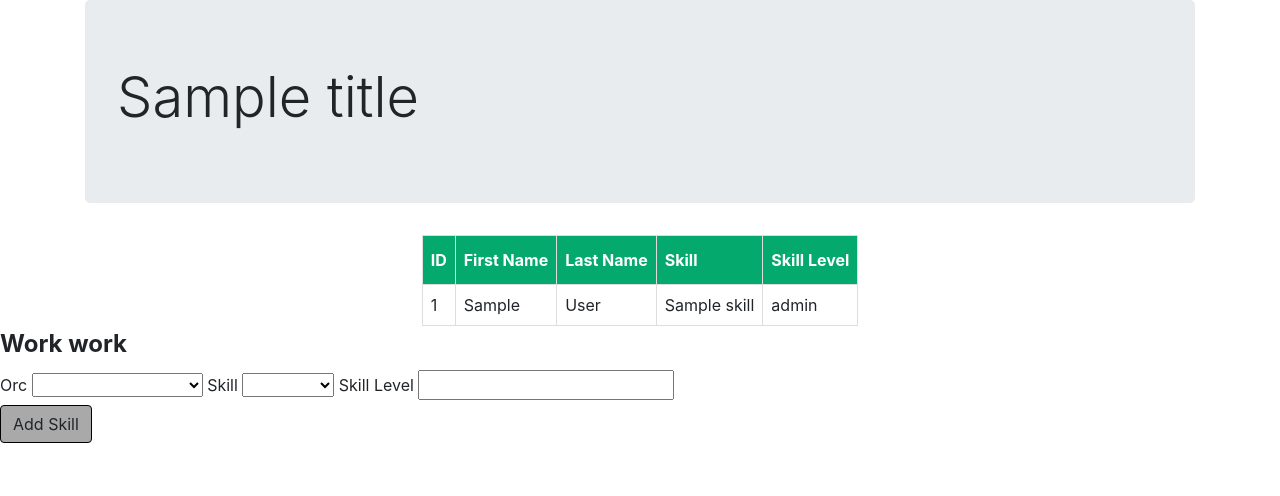
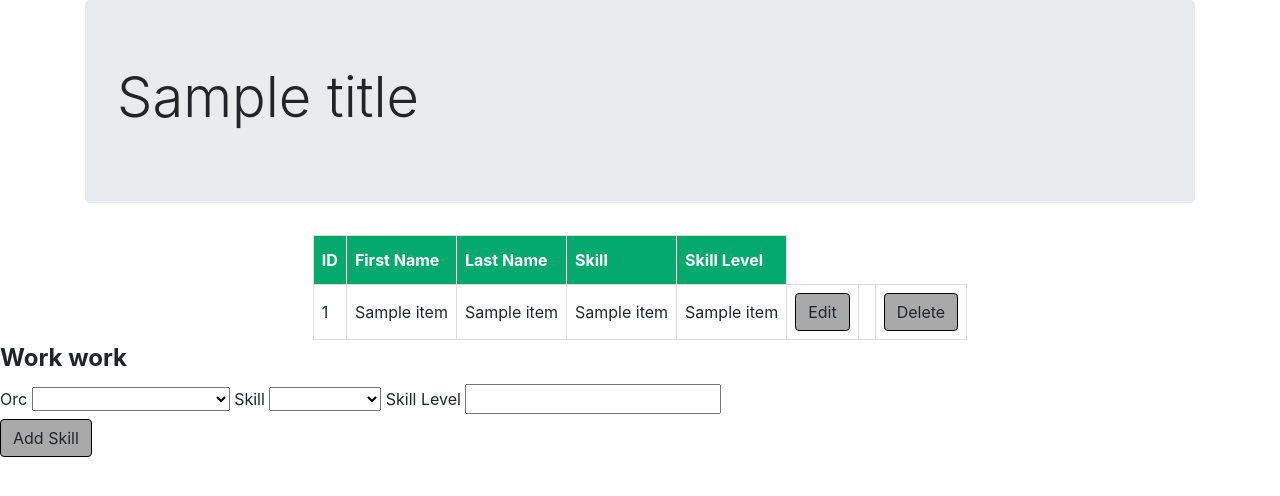
Before and after one commit to Team-Cthulu/cthulu, a Flask app: template templates/orcHasSkills.j2 in a window 1280 px wide. Shown: the part 56-552 px from the top of the page. Run offline with Flask 2, Linux system fonts and the light colour scheme; the template is opened without the code that fills it: most values are stand-ins (such as "Sample title", 1, 10 or a date in 2020); some libraries are stand-ins or nearby versions.

Commit message:
Can add, edit, and delete orc skills

```diff
--- a/app.py
+++ b/app.py
@@ -122,9 +122,93 @@ def view_jobs():
 def view_orc_items():
     return render_template("orcHasItems.j2", title="Orc Has Items", orc_items=orc_items_info)
 
-@app.route('/orc_has_skills')
+@app.route('/orc_has_skills', methods=["POST","GET"])
 def view_orc_skills():
-    return render_template("orcHasSkills.j2", title="Orc Has Skills", orc_skills=orc_skills_info)
+    cursor = mysql.connection.cursor()
+    if request.method == "GET":
+        query = "SELECT orc_id, first_name, last_name FROM Orcs;"
+        cursor.execute(query)
+        orcs_info = cursor.fetchall()
+        query = "SELECT skill_id, skill_name FROM Skills;"
+        cursor.execute(query)
+        skills_info = cursor.fetchall()
+        query = "SELECT Orc_has_Skills.orc_skill_id, Orcs.first_name, Orcs.last_name, \
+                Skills.skill_name, Orc_has_Skills.skill_level FROM Orc_has_Skills \
+                LEFT JOIN Orcs on Orc_has_Skills.orc_id = Orcs.orc_id \
+                LEFT JOIN Skills on Orc_has_Skills.skill_id = Skills.skill_id;"
+        cursor.execute(query)
+        orc_skills_info = cursor.fetchall()
+        print(orc_skills_info)
+        return render_template("orcHasSkills.j2", title="Orc Has Skills", orc_skills=orc_skills_info, orcs=orcs_info, skills=skills_info)
+
+    elif request.method == "POST":
+        orc_id = request.form['orc_id']
+        skill_id = request.form['skill_id']
+        level = request.form['skill_level']
+        insert_query = query = 'INSERT INTO Orc_has_Skills (orc_id, skill_id, skill_level) \
+            VALUES (%s, %s, %s)'
+        data = (orc_id, skill_id, level)
+        cursor.execute(insert_query, data)
+        mysql.connection.commit()
+
+        #Update HTML
+        query = "SELECT orc_id, first_name, last_name FROM Orcs;"
+        cursor.execute(query)
+        orcs_info = cursor.fetchall()
+        query = "SELECT skill_id, skill_name FROM Skills;"
+        cursor.execute(query)
+        skills_info = cursor.fetchall()
+        query = "SELECT Orc_has_Skills.orc_skill_id, Orcs.first_name, Orcs.last_name, \
+                Skills.skill_name, Orc_has_Skills.skill_level FROM Orc_has_Skills \
+                LEFT JOIN Orcs on Orc_has_Skills.orc_id = Orcs.orc_id \
+                LEFT JOIN Skills on Orc_has_Skills.skill_id = Skills.skill_id;"
+        cursor.execute(query)
+        orc_skills_info = cursor.fetchall()
+        print(orc_skills_info)
+        return render_template("orcHasSkills.j2", title="Orc Has Skills", orc_skills=orc_skills_info, orcs=orcs_info, skills=skills_info)
+
+@app.route('/delete_orc_skill/<int:orc_skill_id>')
+def delete_orc_skill(orc_skill_id):
+    query = "DELETE FROM Orc_has_Skills WHERE orc_skill_id = %s;"
+    cursor = mysql.connection.cursor()
+    cursor.execute(query, (orc_skill_id, ))
+    mysql.connection.commit()
+
+    return redirect("/orc_has_skills")
+
+@app.route('/edit_orc_skill/<int:orc_skill_id>', methods=["POST","GET"])
+def edit_orc_skills(orc_skill_id):
+    if request.method == "GET":
+        query = "SELECT * FROM Orc_has_Skills where orc_skill_id = %s" % (orc_skill_id)
+        cursor = mysql.connection.cursor()
+        cursor.execute(query)
+        orc_skill_info = cursor.fetchall()
+        query = "SELECT orc_id, first_name, last_name FROM Orcs;"
+        cursor.execute(query)
+        orc_info = cursor.fetchall()
+        query = "SELECT skill_id, skill_name FROM Skills;"
+        cursor.execute(query)
+        skill_info = cursor.fetchall()
+        print(orc_skill_info)
+        return render_template("editOrcSkills.j2", title="Edit Orc Skills", orcs=orc_info, data=orc_skill_info, skills=skill_info)
+
+    elif request.method == "POST":
+        if request.form.get("Edit_Orc_Skill"):
+            osi = request.form["orc_skill_id"]
+            oi = request.form["orc_id"]
+            si = request.form["skill_id"]
+            sl = request.form["skill_level"]
+            query = "UPDATE Orc_has_Skills SET \
+                orc_id = %s, \
+                skill_id = %s, \
+                skill_level = %s \
+                WHERE Orc_has_Skills.orc_skill_id = %s;"
+            data = (oi, si, sl, osi)
+            cursor = mysql.connection.cursor()
+            cursor.execute(query, data)
+            mysql.connection.commit()
+
+        return redirect("/orc_has_skills")
 
 ##################### Orcs ############################
 # Insert
@@ -238,7 +322,7 @@ def delete_orc(orc_id):
 @app.route("/edit_orc/<int:orc_id>", methods=["POST", "GET"])
 def edit_orc(orc_id):
     if request.method == "GET":
-        query = "SELECT * FROm Orcs where orc_id = %s" % (orc_id)
+        query = "SELECT * FROM Orcs where orc_id = %s" % (orc_id)
         cursor = mysql.connection.cursor()
         cursor.execute(query)
         data = cursor.fetchall()
@@ -488,148 +572,6 @@ def delete_item(item_id):
 
 # Listener
 
-people_from_app_py = [
-{
-    "name": "Thomas",
-    "age": 33,
-    "location": "New Mexico",
-    "favorite_color": "Blue"
-},
-{
-    "name": "Gregory",
-    "age": 41,
-    "location": "Texas",
-    "favorite_color": "Red"
-},
-{
-    "name": "Vincent",
-    "age": 27,
-    "location": "Ohio",
-    "favorite_color": "Green"
-},
-{
-    "name": "Alexander",
-    "age": 29,
-    "location": "Florida",
-    "favorite_color": "Orange"
-}
-]
-
-skill_info = [
-    {
-        "skill_id": 1,
-        "skill_name": "fighting"
-    },
-    {
-        "skill_id": 2,
-        "skill_name": "fletching"
-    },
-    {
-        "skill_id": 3,
-        "skill_name": "cooking"
-    },
-]
-
-job_info = [
-    {
-        "job_id": 1,
-        "title": "Cook",
-        "num_rations": 15,
-        "combat_role": 0
-    },
-    {
-        "job_id": 2,
-        "title": "Peon",
-        "num_rations": 10,
-        "combat_role": 0
-    },
-    {
-        "job_id": 3,
-        "title": "Warlord",
-        "num_rations": 3524,
-        "combat_role": 1
-    },
-]
-
-vehicle_info = [
-    {
-        "vehicle_id": 1,
-        "vehicle_type": "Elephant",
-        "num_spikes": 14,
-        "color": "Gray",
-        "manufacture_year": 1511
-    },
-    {
-        "vehicle_id": 2,
-        "vehicle_type": "Horse",
-        "num_spikes": 3,
-        "color": "White",
-        "manufacture_year": 1213
-    },
-    {
-        "vehicle_id": 3,
-        "vehicle_type": "Tank",
-        "num_spikes": 10,
-        "color": "Black",
-        "manufacture_year": 3211
-    },
-]
-
-
-orc_items_info = [
-    {
-        "orc_item_id": 1,
-        "first_name": "Orgrim",
-        "last_name": "Doomhammer",
-        "item": "Warhammer",
-        "item_quantity": 1
-    },
-    {
-        "orc_item_id": 2,
-        "first_name": "Little",
-        "last_name": "Peon",
-        "item": "Lute",
-        "item_quantity": 3
-    },
-    {
-        "orc_item_id": 3,
-        "first_name": "Mother",
-        "last_name": "Theresa",
-        "item": "Fork",
-        "item_quantity": 100
-    },
-]
-
-orc_skills_info = [
-    {
-        "orc_skill_id": 1,
-        "first_name": "Orgrim",
-        "last_name": "Doomhammer",
-        "skill": "Fighting",
-        "skill_level": 60
-    },
-    {
-        "orc_skill_id": 2,
-        "first_name": "Orgrim",
-        "last_name": "Doomhammer",
-        "skill": "Cooking",
-        "skill_level": 2
-    },
-    {
-        "orc_skill_id": 3,
-        "first_name": "Mother",
-        "last_name": "Theresa",
-        "skill": "Cooking",
-        "skill_level": 40
-    },
-    {
-        "orc_skill_id": 4,
-        "first_name": "Little",
-        "last_name": "Peon",
-        "skill": "Fighting",
-        "skill_level": 1
-    },
-]
 if __name__ == "__main__":
     port = int(os.environ.get('PORT', 61107))
     app.run(debug=True)
--- a/templates/orcHasSkills.j2
+++ b/templates/orcHasSkills.j2
@@ -13,11 +13,13 @@
     <tbody>
     {% for item in orc_skills %}
     <tr>
-        <td>{{item['orc_skill_id']}}</td>
-        <td>{{item['first_name']}}</td>
-        <td>{{item['last_name']}}</td>
-        <td>{{item['skill']}}</td>
-        <td>{{item['skill_level']}}</td>
+        <td>{{item[0]}}</td>
+        <td>{{item[1]}}</td>
+        <td>{{item[2]}}</td>
+        <td>{{item[3]}}</td>
+        <td>{{item[4]}}</td>
+        <td><a href="edit_orc_skill/{{item[0]}}" class="btn btn-default">Edit</a><td>
+        <td><a href="delete_orc_skill/{{item[0]}}" class="btn btn-default">Delete</a></td>
     </tr>
     {% endfor %}
     </table>
@@ -26,18 +28,18 @@
             <legend><strong>Work work</strong></legend>
                 <fieldset class="fields">
                     <label> Orc </label> <select name="orc_id">
-                        <option value="0">&nbsp;</option>
-                        <option value="1">Orgrim Warhammer</option>
-                        <option value="2">Little Peon</option>
-                        <option value="3">Mother Theresa</option>
+                        <option value="">&nbsp;</option>
+                        {% for orc in orcs %}
+                        <option value="{{orc[0]}}">{{orc[1]}} {{orc[2]}}</option>
+                        {% endfor %}
                         </select>
                     <label> Skill </label> <select name="skill_id">
-                        <option value="0">&nbsp;</option>
-                        <option value="1">Fighting</option>
-                        <option value="2">Fletching</option>
-                        <option value="3">Cooking</option>
+                        <option value="">&nbsp;</option>
+                        {% for skill in skills %}
+                        <option value="{{skill[0]}}">{{skill[1]}}</option>
+                        {% endfor %}
                         </select>
-                    <label> Skill Level </label> <input type="text" name"skill_level">
+                    <label> Skill Level </label> <input type="text" name="skill_level">
                 </fieldset>
                     <input class="btn" type="submit" id="addItem" value="Add Skill">
         </form>
```
Also changed, not shown: templates/editOrcSkills.j2 (added, +35 -0 lines).
